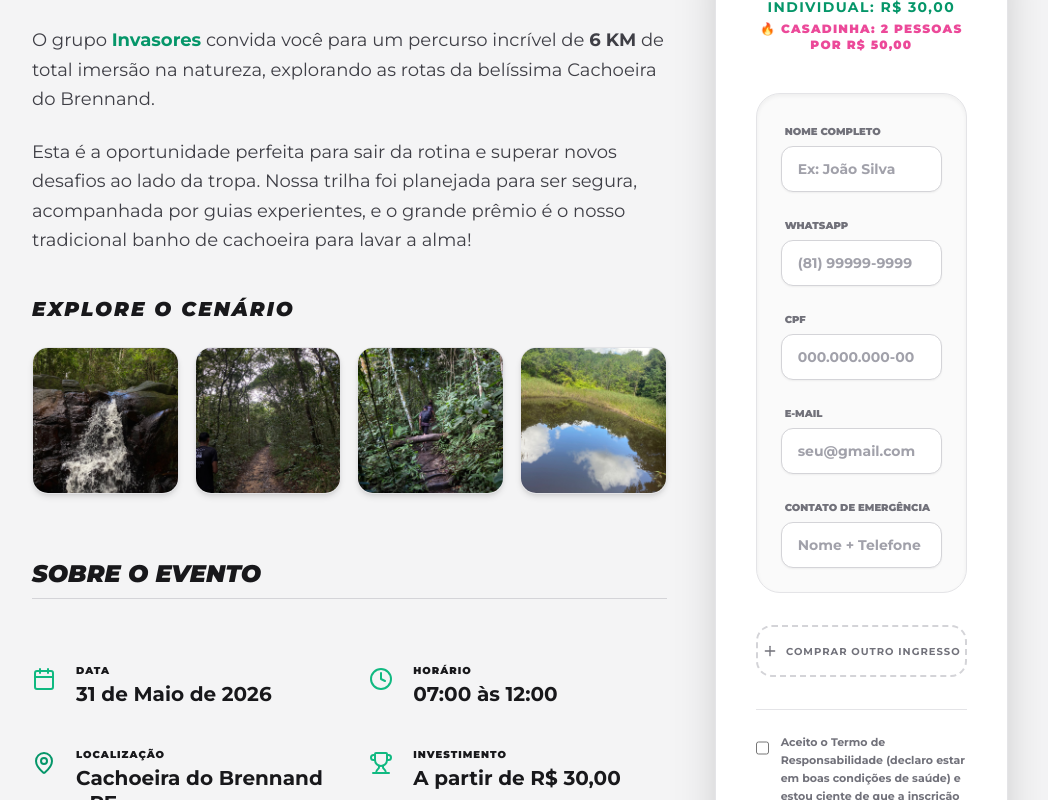
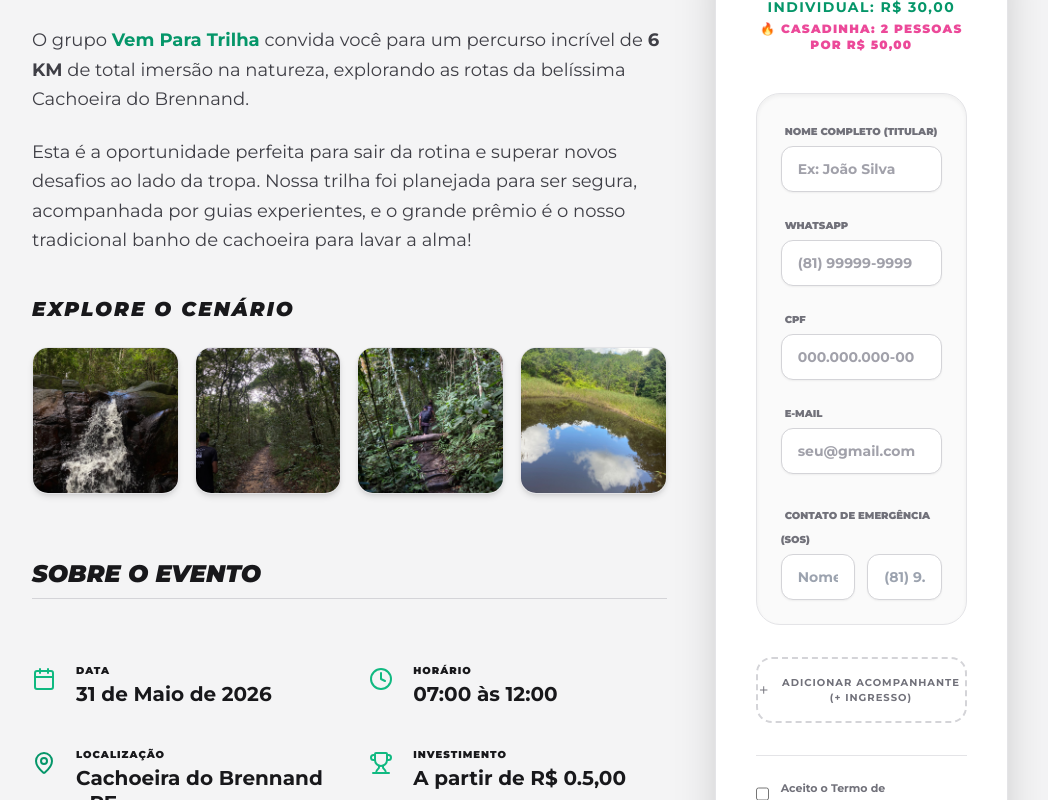
Before and after one commit to wevertonmoura/trilha_brennar, a React (Vite) app: page / in a window 1280 px wide. Shown: the part 700-1500 px from the top of the page, without its empty margins (120-1168 px from the left). Built offline with nearby package versions, Linux system fonts and the light colour scheme.

Commit message:
ajuste final de seguranca das chaves

```diff
--- a/src/App.tsx
+++ b/src/App.tsx
@@ -6,7 +6,6 @@ import Admin from './Admin';
 
 // === CONFIGURAÇÃO DO SUPABASE ===
 const supabaseUrl = 'https://moqhjiesavnivkancxpz.supabase.co';
-// Chave pública no frontend para o GitHub aprovar
 const supabaseKey = 'sb_publishable_X5iKQonjycmsEMfeePTsyg_OkKp5ts-';
 const supabase = createClient(supabaseUrl, supabaseKey);
 
@@ -33,9 +32,9 @@ const TrilhaBrennand = () => {
   const linkSuporte = "https://wa.me/5581994350798?text=Olá,%20preciso%20de%20ajuda%20com%20meu%20ingresso%20da%20Trilha%20Cachoeira%20do%20Brennand.";
 
   // === VALORES E CASADINHA ===
-  const valorIndividual = 30;
-  const valorCasadinha = 50;
-  const taxaPix = 0.50;
+  const valorIndividual = 0.50;
+  const valorCasadinha = 1;
+  const taxaPix = 0.05;
 
   const calcularValorBase = (qtd: number) => {
     const pares = Math.floor(qtd / 2);
@@ -52,7 +51,7 @@ const TrilhaBrennand = () => {
   const [copiado, setCopiado] = useState(false);
   const [tempoRestante, setTempoRestante] = useState(900);
   const [participants, setParticipants] = useState([
-    { name: '', email: '', phone: '', emergency: '', cpf: '' }
+    { name: '', email: '', phone: '', emergency_name: '', emergency_phone: '', cpf: '' }
   ]);
 
   // === IMAGENS DA SEÇÃO "EXPLORE O CENÁRIO" ===
@@ -69,14 +68,13 @@ const TrilhaBrennand = () => {
     if (carteiraSalva) {
       const ingressos = JSON.parse(carteiraSalva);
       setMeusIngressos(ingressos);
-
       setTelaAtual('pix');
       setStatusPagamento('pago');
     }
   }, []);
 
   const comprarMaisIngressos = () => {
-    setParticipants([{ name: '', email: '', phone: '', emergency: '', cpf: '' }]);
+    setParticipants([{ name: '', email: '', phone: '', emergency_name: '', emergency_phone: '', cpf: '' }]);
     setPaymentId(null);
     setStatusPagamento('pendente');
     setTelaAtual('formulario');
@@ -125,14 +123,11 @@ const TrilhaBrennand = () => {
 
           if (data.status === 'approved') {
             setStatusPagamento('pago');
-
-            // ADICIONA OS NOVOS INGRESSOS NA CARTEIRA SEM APAGAR OS VELHOS
             setMeusIngressos(prev => {
               const novaCarteira = [...prev, ...participants];
               localStorage.setItem('@trilhabrennand:carteira', JSON.stringify(novaCarteira));
               return novaCarteira;
             });
-
             clearInterval(intervalo);
           }
         } catch (err) {
@@ -149,11 +144,11 @@ const TrilhaBrennand = () => {
     setParticipants(newParticipants);
   };
 
-  const addParticipant = () => setParticipants([...participants, { name: '', email: '', phone: '', emergency: '', cpf: '' }]);
+  const addParticipant = () => setParticipants([...participants, { name: '', email: '', phone: '', emergency_name: '', emergency_phone: '', cpf: '' }]);
 
   const updateParticipant = (index: number, field: string, value: string) => {
     const newParticipants = [...participants];
-    if (field === 'phone') {
+    if (field === 'phone' || field === 'emergency_phone') {
       let v = value.replace(/\D/g, "");
       if (v.length > 11) v = v.slice(0, 11);
       if (v.length > 2) v = `(${v.slice(0, 2)}) ${v.slice(2)}`;
@@ -182,15 +177,19 @@ const TrilhaBrennand = () => {
 
     if (loading) return;
 
+    // 🚀 LÓGICA ATUALIZADA: Valida tudo só para o Titular. Acompanhantes só precisam de Nome.
     for (let i = 0; i < participants.length; i++) {
       const p = participants[i];
-      if (p.name.trim().length < 3) { setErrorMsg(`Preencha o nome do Participante ${i + 1}.`); return; }
-      if (p.phone.replace(/\D/g, '').length < 10) { setErrorMsg(`WhatsApp incompleto no Participante ${i + 1}.`); return; }
-      if (p.cpf.replace(/\D/g, '').length < 11) { setErrorMsg(`CPF incompleto no Participante ${i + 1}.`); return; }
+      if (p.name.trim().length < 3) { setErrorMsg(i === 0 ? "Preencha o Nome do Titular." : `Preencha o nome do Acompanhante ${i}.`); return; }
+
       if (i === 0) {
+        if (p.phone.replace(/\D/g, '').length < 10) { setErrorMsg("WhatsApp incompleto no Titular."); return; }
+        if (p.cpf.replace(/\D/g, '').length < 11) { setErrorMsg("CPF incompleto no Titular."); return; }
         const emailRegex = /^[^\s@]+@[^\s@]+\.[^\s@]+$/;
-        if (!emailRegex.test(p.email)) { setErrorMsg("Digite um e-mail válido."); return; }
-        if (p.emergency.trim().length < 5) { setErrorMsg("Preencha o Contato de Emergência."); return; }
+        if (!emailRegex.test(p.email)) { setErrorMsg("Digite um e-mail válido para o Titular."); return; }
+        if (p.emergency_name.trim().length < 2 || p.emergency_phone.replace(/\D/g, '').length < 10) {
+          setErrorMsg("Preencha o Nome e o Telefone de Emergência."); return;
+        }
       }
     }
 
@@ -201,21 +200,23 @@ const TrilhaBrennand = () => {
 
     try {
       const mainEmail = participants[0].email;
-      const cpfsParaLimpar = participants.map(p => p.cpf.replace(/\D/g, ''));
+      const cpfPrincipal = participants[0].cpf.replace(/\D/g, '');
 
+      // 🚀 Só limpa inscrições pendentes atreladas ao CPF do titular para não quebrar o banco
       await supabase
         .from('inscricao_trilha')
         .delete()
-        .in('cpf', cpfsParaLimpar)
+        .eq('cpf', cpfPrincipal)
         .eq('pago', false);
 
-      const promises = participants.map(p =>
+      // 🚀 Salva no banco usando os dados de contato do Titular para todos
+      const promises = participants.map((p, idx) =>
         supabase.from('inscricao_trilha').insert([{
           nome: p.name,
-          email: p.email || mainEmail,
-          telefone: p.phone,
-          cpf: p.cpf.replace(/\D/g, ''),
-          contato_emergencia: participants[0].emergency,
+          email: mainEmail,
+          telefone: participants[0].phone,
+          cpf: idx === 0 ? cpfPrincipal : '',
+          contato_emergencia: `${participants[0].emergency_name} - ${participants[0].emergency_phone}`,
           pago: false
         }])
       );
@@ -239,7 +240,7 @@ const TrilhaBrennand = () => {
           valor: valorTotal,
           email: mainEmail,
           nome: participants[0].name,
-          cpf: participants[0].cpf.replace(/\D/g, '')
+          cpf: cpfPrincipal
         })
       });
 
@@ -341,7 +342,7 @@ const TrilhaBrennand = () => {
               <h2 className="text-2xl font-black uppercase italic mb-6 border-b border-zinc-300 pb-2 text-zinc-900">Descrição do evento</h2>
               <div className="space-y-6 text-zinc-700 text-lg leading-relaxed">
                 <p className="text-zinc-900 font-bold italic">Natureza, Aventura e Boas Energias! Vem com a gente!</p>
-                <p>O grupo <span className="text-emerald-600 font-bold">Invasores</span> convida você para um percurso incrível de <strong>6 KM</strong> de total imersão na natureza, explorando as rotas da belíssima Cachoeira do Brennand.</p>
+                <p>O grupo <span className="text-emerald-600 font-bold">Vem Para Trilha</span> convida você para um percurso incrível de <strong>6 KM</strong> de total imersão na natureza, explorando as rotas da belíssima Cachoeira do Brennand.</p>
                 <p>Esta é a oportunidade perfeita para sair da rotina e superar novos desafios ao lado da tropa. Nossa trilha foi planejada para ser segura, acompanhada por guias experientes, e o grande prêmio é o nosso tradicional banho de cachoeira para lavar a alma!</p>
               </div>
               <div className="mt-10">
@@ -420,14 +421,21 @@ const TrilhaBrennand = () => {
                       <div key={index} className="p-6 rounded-3xl bg-zinc-50 border border-zinc-200 relative shadow-inner">
                         {index > 0 && (
                           <div className="flex justify-between items-center mb-6">
+                            <span className="text-xs font-black uppercase text-zinc-500 tracking-widest">Acompanhante {index}</span>
                             <button type="button" onClick={() => removeParticipant(index)} className="text-zinc-400 hover:text-red-500 transition-colors p-1"><Trash2 size={18} /></button>
                           </div>
                         )}
                         <div className="grid grid-cols-1 gap-5">
                           <div className="space-y-1">
-                            <label className="text-[10px] font-black uppercase text-zinc-500 ml-1">Nome Completo</label>
+                            <label className="text-[10px] font-black uppercase text-zinc-500 ml-1">
+                              {index === 0 ? "Nome Completo (Titular)" : "Nome do Acompanhante"}
+                            </label>
                             <input type="text" value={participant.name} onChange={e => updateParticipant(index, 'name', e.target.value)} className="w-full bg-white border border-zinc-300 rounded-xl px-4 py-3 focus:border-emerald-500 outline-none font-bold text-sm text-zinc-900 transition-all shadow-sm placeholder-zinc-400" placeholder="Ex: João Silva" />
                           </div>
+
+                          {/* 🚀 LÓGICA ATUALIZADA: SÓ MOSTRA OS OUTROS CAMPOS SE FOR O TITULAR (INDEX 0) */}
+                          {index === 0 && (
+                            <>
                               <div className="space-y-1">
                                 <label className="text-[10px] font-black uppercase text-zinc-500 ml-1">WhatsApp</label>
                                 <input type="tel" value={participant.phone} onChange={e => updateParticipant(index, 'phone', e.target.value)} className="w-full bg-white border border-zinc-300 rounded-xl px-4 py-3 focus:border-emerald-500 outline-none font-bold text-sm text-zinc-900 transition-all shadow-sm placeholder-zinc-400" placeholder="(81) 99999-9999" />
@@ -436,22 +444,35 @@ const TrilhaBrennand = () => {
                                 <label className="text-[10px] font-black uppercase text-zinc-500 ml-1">CPF</label>
                                 <input type="text" required value={participant.cpf} onChange={e => updateParticipant(index, 'cpf', e.target.value)} className="w-full bg-white border border-zinc-300 rounded-xl px-4 py-3 focus:border-emerald-500 outline-none font-bold text-sm text-zinc-900 transition-all shadow-sm placeholder-zinc-400" placeholder="000.000.000-00" />
                               </div>
-                          {index === 0 && (
-                            <>
                               <div className="space-y-1">
                                 <label className="text-[10px] font-black uppercase text-zinc-500 ml-1">E-mail</label>
                                 <input type="email" value={participant.email} onChange={e => updateParticipant(index, 'email', e.target.value)} className="w-full bg-white border border-zinc-300 rounded-xl px-4 py-3 focus:border-emerald-500 outline-none font-bold text-sm text-zinc-900 transition-all shadow-sm placeholder-zinc-400" placeholder="seu@gmail.com" />
                               </div>
-                              <div className="space-y-1">
-                                <label className="text-[10px] font-black uppercase text-zinc-500 ml-1">Contato de Emergência</label>
-                                <input type="text" value={participant.emergency} onChange={e => updateParticipant(index, 'emergency', e.target.value)} className="w-full bg-white border border-zinc-300 rounded-xl px-4 py-3 focus:border-emerald-500 outline-none font-bold text-sm text-zinc-900 transition-all shadow-sm placeholder-zinc-400" placeholder="Nome + Telefone" />
+                              <div className="space-y-1 mt-2">
+                                <label className="text-[10px] font-black uppercase text-zinc-500 ml-1">Contato de Emergência (SOS)</label>
+                                <div className="grid grid-cols-2 gap-3">
+                                  <input
+                                    type="text"
+                                    placeholder="Nome do SOS"
+                                    value={participant.emergency_name}
+                                    onChange={e => updateParticipant(index, 'emergency_name', e.target.value)}
+                                    className="w-full bg-white border border-zinc-300 rounded-xl px-4 py-3 focus:border-emerald-500 outline-none font-bold text-sm text-zinc-900 transition-all shadow-sm"
+                                  />
+                                  <input
+                                    type="tel"
+                                    placeholder="(81) 9..."
+                                    value={participant.emergency_phone}
+                                    onChange={e => updateParticipant(index, 'emergency_phone', e.target.value)}
+                                    className="w-full bg-white border border-zinc-300 rounded-xl px-4 py-3 focus:border-emerald-500 outline-none font-bold text-sm text-zinc-900 transition-all shadow-sm"
+                                  />
+                                </div>
                               </div>
                             </>
                           )}
                         </div>
                       </div>
                     ))}
-                    <button type="button" onClick={addParticipant} className="w-full py-4 border-2 border-dashed border-zinc-300 rounded-2xl text-zinc-500 font-bold hover:border-emerald-500 hover:text-emerald-500 hover:bg-emerald-50 transition-all flex items-center justify-center gap-2 uppercase text-[10px] tracking-widest"><Plus size={16} /> Comprar outro ingresso</button>
+                    <button type="button" onClick={addParticipant} className="w-full py-4 border-2 border-dashed border-zinc-300 rounded-2xl text-zinc-500 font-bold hover:border-emerald-500 hover:text-emerald-500 hover:bg-emerald-50 transition-all flex items-center justify-center gap-2 uppercase text-[10px] tracking-widest"><Plus size={16} /> Adicionar Acompanhante (+ Ingresso)</button>
                     <div className="flex items-start gap-3 pt-6 border-t border-zinc-200">
                       <input type="checkbox" id="terms" checked={termsAccepted} onChange={e => setTermsAccepted(e.target.checked)} className="mt-1 h-5 w-5 accent-emerald-500 cursor-pointer rounded border-zinc-300" />
                       <label htmlFor="terms" className="text-[11px] text-zinc-500 font-bold leading-relaxed cursor-pointer select-none">
@@ -460,7 +481,7 @@ const TrilhaBrennand = () => {
                     </div>
                     {errorMsg && <div className="bg-red-50 border border-red-200 text-red-600 p-3 rounded-lg text-[10px] font-bold flex items-center gap-2"><AlertCircle size={14}/> {errorMsg}</div>}
                     <button disabled={loading} className="w-full bg-emerald-500 hover:bg-emerald-600 text-white font-black py-5 rounded-2xl shadow-lg shadow-emerald-500/30 transition-all uppercase tracking-widest flex items-center justify-center gap-3 text-sm mt-4">
-                      {loading ? <Loader2 className="animate-spin" /> : <>Finalizar (R$ {formatarMoeda(calcularValorBase(participants.length) + taxaPix)}) <ChevronRight size={20} /></>}
+                      {loading ? <Loader2 className="animate-spin" /> : <>Finalizar Compra (R$ {formatarMoeda(calcularValorBase(participants.length) + taxaPix)}) <ChevronRight size={20} /></>}
                     </button>
                   </form>
                 </>
@@ -506,7 +527,7 @@ const TrilhaBrennand = () => {
                               </div>
                               <div className="space-y-6 relative z-10">
                                 <div>
-                                  <p className="text-[10px] uppercase text-zinc-400 font-bold tracking-[0.2em] mb-1">Invasor Titular</p>
+                                  <p className="text-[10px] uppercase text-zinc-400 font-bold tracking-[0.2em] mb-1">{index === 0 ? 'Titular' : 'Acompanhante'}</p>
                                   <p className="text-zinc-900 font-black text-xl uppercase tracking-tight truncate">{p.name}</p>
                                 </div>
                                 <div className="grid grid-cols-2 gap-4 bg-zinc-50 p-4 rounded-2xl border border-zinc-200">
@@ -518,12 +539,14 @@ const TrilhaBrennand = () => {
                                     <p className="text-[10px] uppercase text-zinc-500 font-bold tracking-widest mb-1 flex items-center gap-1"><Clock size={10}/> Partida</p>
                                     <p className="text-zinc-800 font-bold text-sm">07:00 AM</p>
                                   </div>
+                                  {index === 0 && (
                                     <div className="col-span-2 border-t border-zinc-200 pt-3 mt-1">
                                       <p className="text-[10px] uppercase text-zinc-500 font-bold tracking-widest mb-1 flex items-center gap-1">
                                         <AlertTriangle size={10} className="text-red-500"/> Contato SOS
                                       </p>
-                                    <p className="text-red-600 font-bold text-xs truncate">{p.emergency}</p>
+                                      <p className="text-red-600 font-bold text-xs truncate">{p.emergency_name} - {p.emergency_phone}</p>
                                     </div>
+                                  )}
                                 </div>
                                 <div className="flex flex-col items-center justify-center pt-2">
                                    <div className="h-10 w-full max-w-[200px] flex gap-[3px] justify-center opacity-70">
```
Lines whose indentation alone changed are shown as unchanged.
